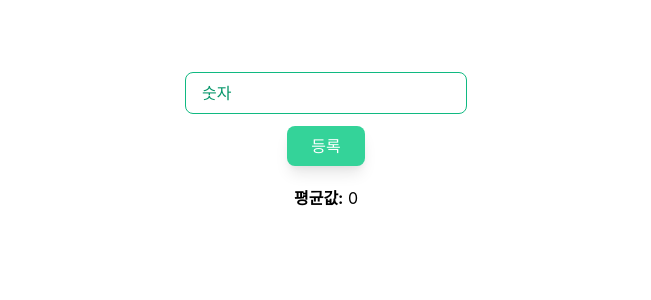
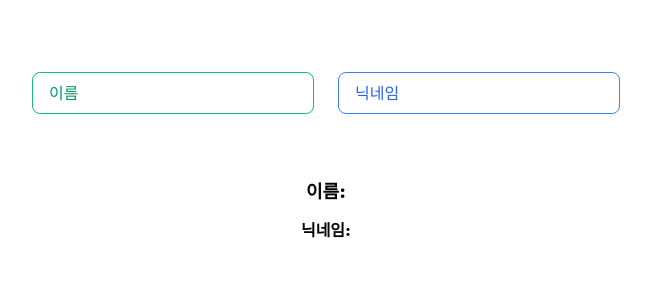
Before and after one commit to Typonote/ReactHookPractice, a React (Create React App) app: page / in a window 1280 px wide. Shown: the top 300 px of the page, without its empty margins (314-965 px from the left). Built offline with nearby package versions, Linux system fonts and the light colour scheme.

Commit message:
#9 customHook 만들기 (p.213)

```diff
--- a/src/App.js
+++ b/src/App.js
@@ -19,8 +19,8 @@
     //   <hr />
     //   {visible && <Info />}
     // </div>
-    // <Info />
-    <Average />
+    <Info />
+    // <Average />
     // <Counter />
   );
 }
--- /dev/null
+++ b/src/HookPractice/CustomHook.js
@@ -0,0 +1,20 @@
+import React, { useReducer } from "react";
+
+// 여허 컴포넌트에서 비슷한 기능을 공유하는 경우, customhook을 이용하여 로직을 재사용 할 수 있다.
+
+function reducer(state, action) {
+  return {
+    ...state,
+    [action.name]: action.value,
+  };
+}
+
+const CustomHook = (initialForm) => {
+  const [state, dispatch] = useReducer(reducer, initialForm);
+  const onChange = (e) => {
+    dispatch(e.target);
+  };
+  return [state, onChange];
+};
+
+export default CustomHook;
--- a/src/HookPractice/Info.js
+++ b/src/HookPractice/Info.js
@@ -1,4 +1,5 @@
 import React, { useEffect, useReducer, useState } from "react";
+import CustomHook from "./CustomHook";
 
 // useReducer에서 액션은 그 어떤 값도 사용 가능 => 이벤트 객체가 가지고 있는 e.target 값 자체를 액션 값으로 사용가능하다.
 function reducer(state, action) {
@@ -9,12 +10,12 @@
 }
 
 const Info = () => {
-  const [state, dispatch] = useReducer(reducer, { name: "", nickname: "" });
+  const [state, onChange] = CustomHook({ name: "", nickname: "" });
   const { name, nickname } = state; // {} 주의!
 
-  const onChangeHandler = (e) => {
-    dispatch(e.target);
-  };
+  // const onChangeHandler = (e) => {
+  //   dispatch(e.target);
+  // };
 
   return (
     <div className="flex flex-col text-center mt-10 items-center justify-center py-5">
@@ -24,14 +25,14 @@
           placeholder="이름"
           name="name"
           value={name}
-          onChange={onChangeHandler}
+          onChange={onChange}
         />
         <input
           className="px-4 py-2 rounded-lg border border-blue-500 text-blue-600 placeholder-blue-600 m-3"
           placeholder="닉네임"
           name="nickname"
           value={nickname}
-          onChange={onChangeHandler}
+          onChange={onChange}
         />
       </div>
       <div className="mt-10">
```
